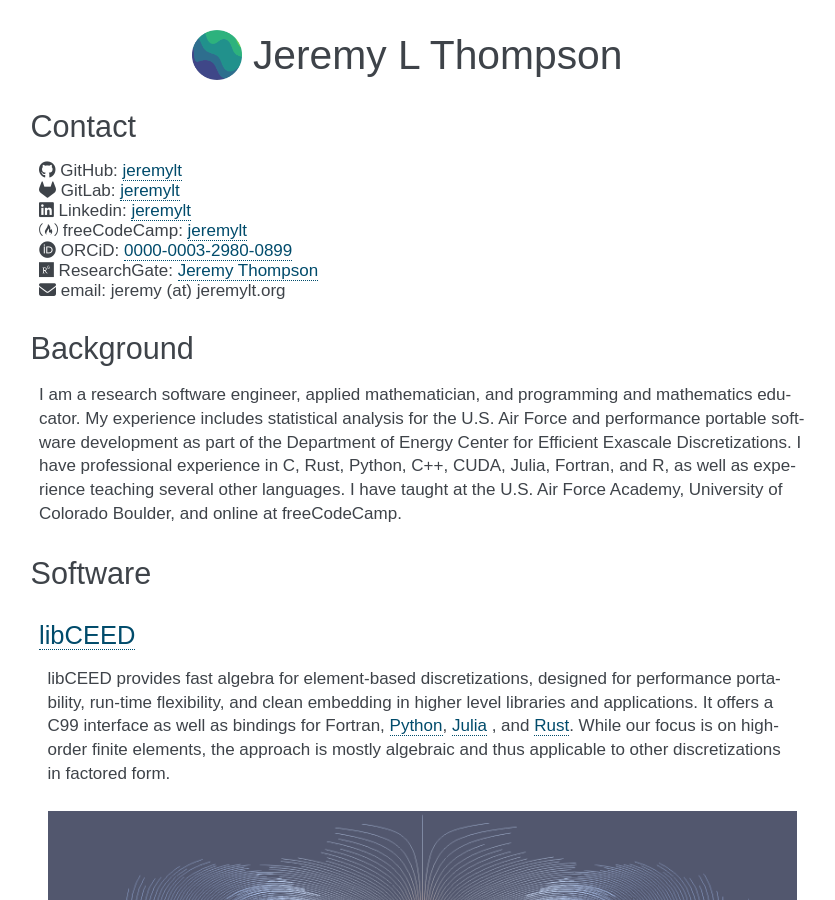
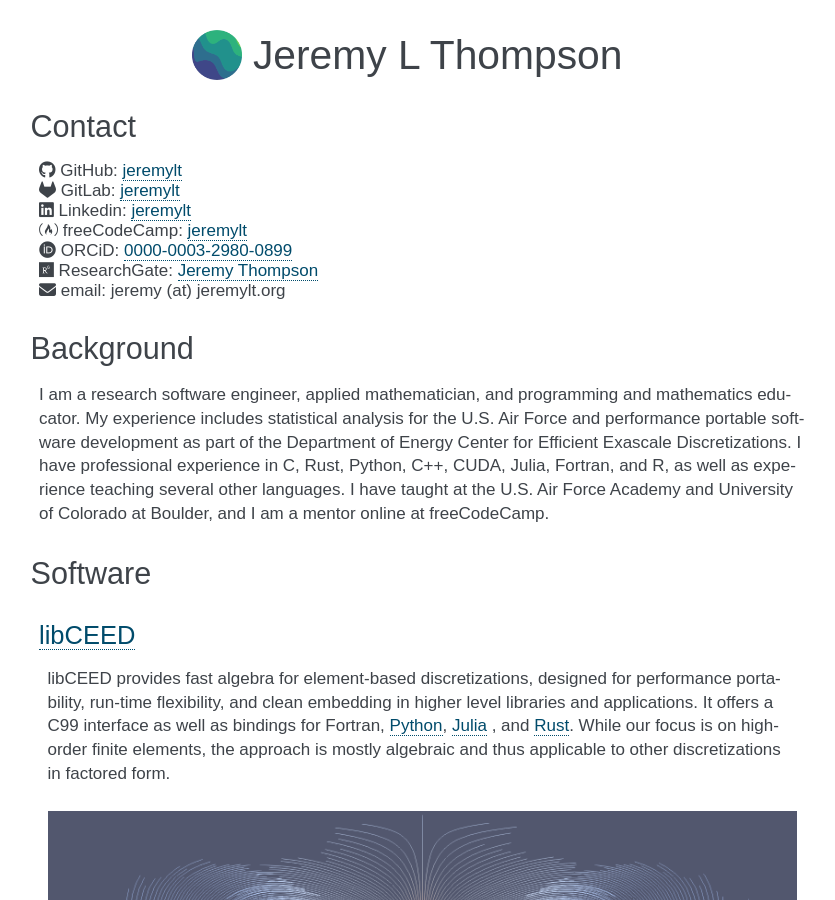
Before and after one commit to jeremylt/personal_website, a Sphinx documentation site: the page built from source/index.rst, in a window 1280 px wide and 900 px high. Shown: the whole window, without its empty margins (178-1013 px from the left). Built offline with Sphinx 7.4.7, drawn with Linux system fonts in a browser that asks for light colours; nearby versions of some CDN libraries; some of the changed text lies outside the part shown.

Commit message:
small updates

```diff
--- a/source/index.rst
+++ b/source/index.rst
@@ -59,7 +59,7 @@ Background
 I am a research software engineer, applied mathematician, and programming and mathematics educator.
 My experience includes statistical analysis for the U.S. Air Force and performance portable software development as part of the Department of Energy Center for Efficient Exascale Discretizations.
 I have professional experience in C, Rust, Python, C++, CUDA, Julia, Fortran, and R, as well as experience teaching several other languages.
-I have taught at the U.S. Air Force Academy, University of Colorado Boulder, and online at freeCodeCamp.
+I have taught at the U.S. Air Force Academy and University of Colorado at Boulder, and I am a mentor online at freeCodeCamp.
 
 Software
 ********************************************************************************
```
Also changed, not shown: other parts of source/index.rst (+0 -1 lines).
